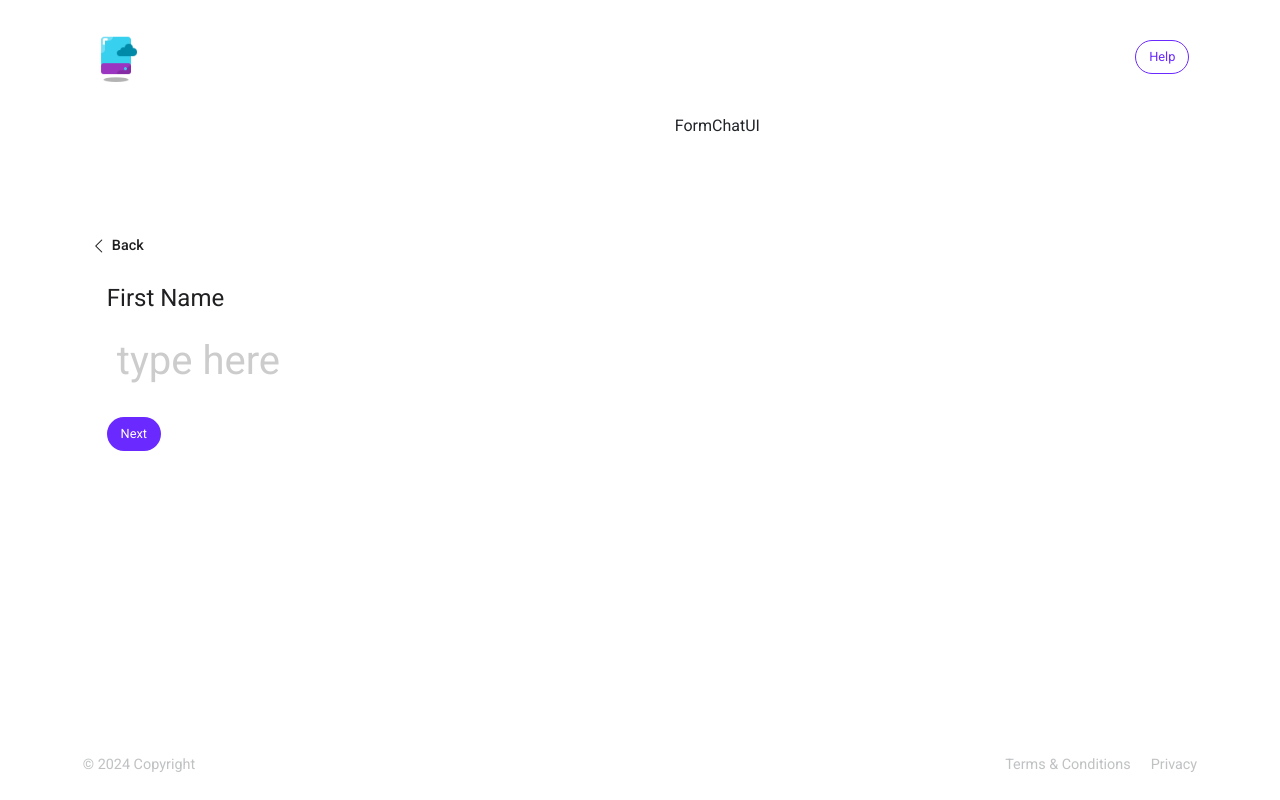
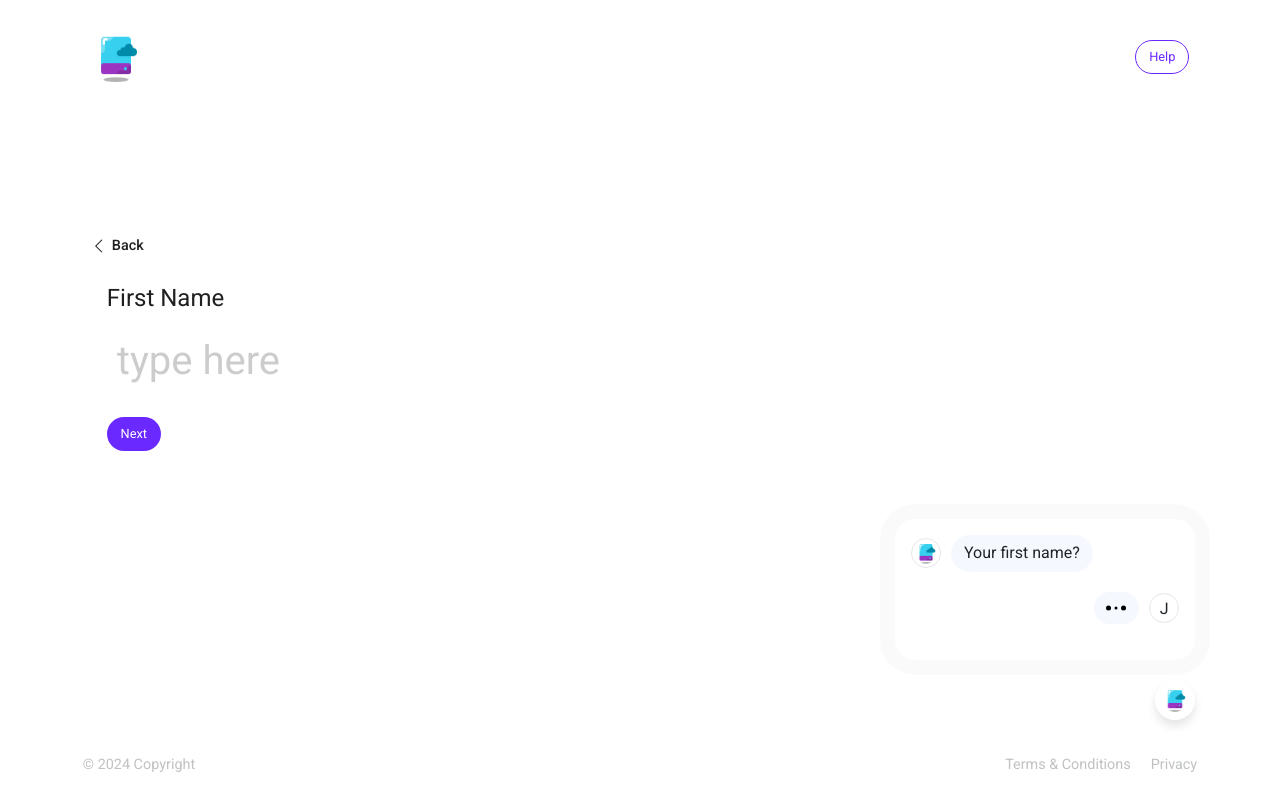
Before and after one commit to Charlygraphy23/drive-clone, a Next.js app: page /getting-started in a window 1280 px wide. Built offline with nearby package versions, Linux system fonts and the light colour scheme.

Commit message:
WIP getstarted

```diff
--- a/app/(routes)/getting-started/components/inputGroup/index.tsx
+++ b/app/(routes)/getting-started/components/inputGroup/index.tsx
@@ -79,10 +79,14 @@ const InputGroupComponent = ({ className, showTerms = false, submit, title, butt
       }
       else {
         await InputStateSchemaWithCheck
-          .validate(state, { abortEarly: false })
+          .validate(state)
       }
     }
     catch (err: unknown) {
+      hasError = true
+
+
+      if (isObjectData(state, showTerms)) {
         const errors = (err as ValidationError).inner;
         errors.forEach(_err => {
           setError(prev => {
@@ -96,8 +100,19 @@ const InputGroupComponent = ({ className, showTerms = false, submit, title, butt
 
           })
         })
-      hasError = true
+      }
 
+      else {
+        const errors = (err as ValidationError)
+        setError(prev => {
+          if (!ID) return prev;
+
+          return {
+            ...prev,
+            [ID]: errors.message
+          }
+        })
+      }
     }
 
     return hasError
--- /dev/null
+++ b/app/(routes)/getting-started/components/stepform/components/finishPage.tsx
@@ -0,0 +1,26 @@
+"use client"
+
+import PartyPopperImg from "@app/assets/party-popper.svg"
+import Image from 'next/image'
+import { useContext } from "react"
+import { GetStartedContext } from "../../../store"
+import style from '../style.module.scss'
+
+const FinishPageUI = () => {
+
+    const { setPage } = useContext(GetStartedContext);
+
+    const handleClick = () => {
+        setPage(-1)
+    }
+
+    return (
+        <div className={style.finishPage}>
+            <Image src={PartyPopperImg} alt="PartyPopperImg" width={30} height={30} />
+            <p>A email has been sent to your registered email address !</p>
+            <button className="button" onClick={handleClick}>Back to Home</button>
+        </div>
+    )
+}
+
+export default FinishPageUI
--- a/app/(routes)/getting-started/components/stepform/components/formChatUI.tsx
+++ /dev/null
@@ -1,8 +0,0 @@
-
-const StepFormChatUI = () => {
-    return (
-        <div>FormChatUI</div>
-    )
-}
-
-export default StepFormChatUI
--- /dev/null
+++ b/app/(routes)/getting-started/components/stepform/components/formChatUI/components/chatUI.tsx
@@ -0,0 +1,37 @@
+"use client";
+
+import Logo from '@app/assets/logo.png';
+import Image from "next/image";
+import { ThreeDots } from 'react-loader-spinner';
+import style from "../style.module.scss";
+
+type Props = {
+    question?: string;
+    answer?: string;
+
+}
+
+const ChatUI = ({ question, answer }: Props) => {
+    return (
+        <div className={style.chat}>
+            <div className={style.sender}>
+                <Image src={Logo} alt="brand" width={30} height={30} />
+                <p>{question}</p>
+            </div>
+
+            <div className={style.receiver}>
+                <p>{!answer ? <ThreeDots
+                    visible={true}
+                    height="20"
+                    width="20"
+                    color="black"
+                    radius="9"
+                    ariaLabel="three-dots-loading"
+                /> : answer}</p>
+                <span>J</span>
+            </div>
+        </div>
+    )
+}
+
+export default ChatUI
--- /dev/null
+++ b/app/(routes)/getting-started/components/stepform/components/formChatUI/index.tsx
@@ -0,0 +1,47 @@
+"use client";
+import Logo from "@app/assets/logo.png";
+import Image from "next/image";
+import { useContext, useEffect, useRef, useState } from "react";
+import { GetStartedContext } from "../../../../store";
+import DoodleUiContainer from "../../../doodleUiContainer";
+import { ChatUIStateType, StepFormData } from "../../interfaces/index.interface";
+import ChatUI from "./components/chatUI";
+import style from "./style.module.scss";
+
+type Props = {
+    data: StepFormData[]
+}
+
+const StepFormChatUI = ({ data }: Props) => {
+
+    const { state: contextState } = useContext(GetStartedContext);
+    const activePageRef = useRef<number>(-1);
+    const [state, setState] = useState<ChatUIStateType>([] as ChatUIStateType);
+
+    useEffect(() => {
+        if (!data) return;
+        if (activePageRef.current === contextState.activePage) return;
+
+        setState(prev => [...prev, {
+            question: data?.[contextState.activePage]?.botQuestion,
+            answer: ""
+        }])
+
+        activePageRef.current = contextState.activePage
+
+    }, [activePageRef, contextState?.activePage, data])
+
+    return (
+        <div className={style.chatUI}>
+            <div className={style.chatWrapper}>
+                <DoodleUiContainer className={style.chatContainer} >
+                    {state.map((val, index) => <ChatUI key={index} question={val.question} />)}
+                </DoodleUiContainer>
+                <Image className={style.chatImage} src={Logo} alt="Logo" width={40} height={40} />
+            </div>
+        </div>
+
+    )
+}
+
+export default StepFormChatUI
--- /dev/null
+++ b/app/(routes)/getting-started/components/stepform/components/formChatUI/style.module.scss
@@ -0,0 +1,77 @@
+@use "/app/styles/variable.scss" as color;
+
+.chatUI {
+	display: flex;
+	flex-direction: column;
+	align-items: flex-end;
+	justify-content: flex-end;
+	width: 100%;
+
+	.chatWrapper {
+		display: flex;
+		flex-direction: column;
+		align-items: flex-end;
+
+		.chatContainer {
+			margin: 10px;
+
+			.chat {
+				display: flex;
+				flex-direction: column;
+				justify-content: center;
+				width: 100%;
+
+				%commonCode {
+					display: flex;
+					align-items: center;
+					margin-bottom: 20px;
+
+					p {
+						margin: 0;
+						background-color: color.$light-gray-color;
+						padding: 0.4rem 0.8rem;
+						border-radius: 20px;
+						font-weight: 400;
+						user-select: none;
+					}
+				}
+
+				.sender {
+					@extend %commonCode;
+
+					img {
+						margin-right: 10px;
+						border: 1px solid rgba(black, 0.1);
+						border-radius: 50%;
+						padding: 0.2rem;
+					}
+				}
+
+				.receiver {
+					justify-content: flex-end;
+					@extend %commonCode;
+
+					span {
+						width: 30px;
+						height: 30px;
+						display: inline-block;
+						border: 1px solid rgba(black, 0.1);
+						text-align: center;
+						line-height: 30px;
+						border-radius: 50%;
+						margin-left: 10px;
+					}
+				}
+			}
+		}
+
+		.chatImage {
+			margin: 10px;
+			background-color: white;
+			box-shadow: 0px 6px 10px rgba(black, 0.1);
+			border-radius: 50%;
+			padding: 0.5rem;
+			user-select: none;
+		}
+	}
+}
--- a/app/(routes)/getting-started/components/stepform/components/formUI.tsx
+++ b/app/(routes)/getting-started/components/stepform/components/formUI.tsx
@@ -28,8 +28,7 @@ const StepFormUI = ({ data }: Props) => {
     }
 
     const onSubmit = (key: string, value: SubmitParameterValueType) => {
-        if (activePage < data.length - 1) setPage(activePage + 1)
-
+        setPage(activePage + 1)
         setState(prev => ({
             ...prev,
             [key]: value
@@ -45,10 +44,10 @@ const StepFormUI = ({ data }: Props) => {
                     style={{ top: activePage < index ? "100%" : activePage !== index ? "-100%" : "0" }}
                     key={value.dataIndex}
                     className={`${style.stepFormUI} ${activePage === index && style.active}`}>
-                    <span onClick={onBackEvent}>
+                    <p onClick={onBackEvent}>
                         <i className="bi bi-chevron-left"></i>
                         Back
-                    </span>
+                    </p>
                     <InputGroupComponent
                         className={style.form}
                         buttonText={value.buttonText}
--- a/app/(routes)/getting-started/components/stepform/index.tsx
+++ b/app/(routes)/getting-started/components/stepform/index.tsx
@@ -1,5 +1,8 @@
 "use client"
 
+import { useContext } from 'react'
+import { GetStartedContext } from '../../store'
+import FinishPageUI from './components/finishPage'
 import StepFormChatUI from './components/formChatUI'
 import StepFormUI from './components/formUI'
 import { StepFormData } from './interfaces/index.interface'
@@ -9,21 +12,33 @@ const data = [
     {
         title: "First Name",
         buttonText: "Next",
-        dataIndex: "firstName"
+        dataIndex: "firstName",
+        botQuestion: "Your first name?"
     },
     {
         title: "Last Name",
         buttonText: "Next",
-        dataIndex: "lastName"
+        dataIndex: "lastName",
+        botQuestion: "Your last name?"
     }
 ] as StepFormData[]
 
 
 const StepForm = () => {
+
+    const { state } = useContext(GetStartedContext);
+
+
+    if (state.activePage === data.length) {
+        return <div className={style.stepForm}>
+            <FinishPageUI />
+        </div>
+    }
+
     return (
         <div className={style.stepForm}>
             <StepFormUI data={data} />
-            <StepFormChatUI />
+            <StepFormChatUI data={data} />
         </div>
     )
 }
--- a/app/(routes)/getting-started/components/stepform/style.module.scss
+++ b/app/(routes)/getting-started/components/stepform/style.module.scss
@@ -26,12 +26,12 @@
 				width: 100%;
 				transition: ease-in-out;
 				transition-property: top, opacity;
-        transition-duration: 0.1s, 1s;
+				transition-duration: 0.4s, 1s;
 				opacity: 0;
 				pointer-events: none;
 
 				&:nth-child(1) {
-          animation: onLoadAnimation 0.5s ease-in-out;
+					animation: onLoadAnimation 0.8s ease-out;
 				}
 
 				&.active {
@@ -40,13 +40,12 @@
 					pointer-events: all;
 				}
 
-        span {
+				p {
 					display: flex;
 					font-size: 0.9rem;
 					color: color.$black-color;
 					cursor: pointer;
 					line-height: 0.9em;
-          display: flex;
 					align-items: center;
 					margin-bottom: 30px;
 					font-weight: 500;
@@ -87,6 +86,31 @@
 			}
 		}
 	}
+
+	.finishPage {
+		display: flex;
+		justify-content: center;
+		align-items: center;
+		flex-direction: column;
+		width: 100%;
+		animation: onLeave 0.7s ease-out forwards;
+		transform: scale(1);
+
+		p {
+			max-width: 300px;
+			text-align: center;
+			font-weight: 500;
+			font-size: 1.2rem;
+		}
+
+		button {
+			border-radius: 8px;
+			font-size: 1rem;
+			padding: 0.7em 1.3em;
+			background-color: color.$primary-color;
+			color: white;
+		}
+	}
 }
 
 @keyframes onLoadAnimation {
@@ -95,8 +119,23 @@
 		opacity: 0;
 	}
 
+	50% {
+		top: 30%;
+		opacity: 0;
+	}
+
 	100% {
+		opacity: 1;
 		top: 0;
-    opacity: 1;
 	}
 }
+
+@keyframes onLeave {
+	0% {
+		transform: scale(1);
+	}
+
+	100% {
+		transform: scale(0.9);
+	}
+}
--- a/app/(routes)/getting-started/style.module.scss
+++ b/app/(routes)/getting-started/style.module.scss
@@ -20,6 +20,9 @@
 
 	display: flex;
 	justify-content: center;
+	transform: scale(0.9);
+	animation: zoomIn 0.3s ease-out forwards;
+	animation-delay: 1s;
 
 	.wrapper {
 		width: calc(100% - 10%);
@@ -50,3 +53,13 @@
 		}
 	}
 }
+
+@keyframes zoomIn {
+	0% {
+		transform: scale(0.9);
+	}
+
+	100% {
+		transform: scale(1);
+	}
+}
```
Also changed, not shown: app/(routes)/getting-started/components/stepform/interfaces/index.interface.ts (+7 -1 lines), app/assets/party-popper.svg (added). Lines whose indentation alone changed are shown as unchanged.
